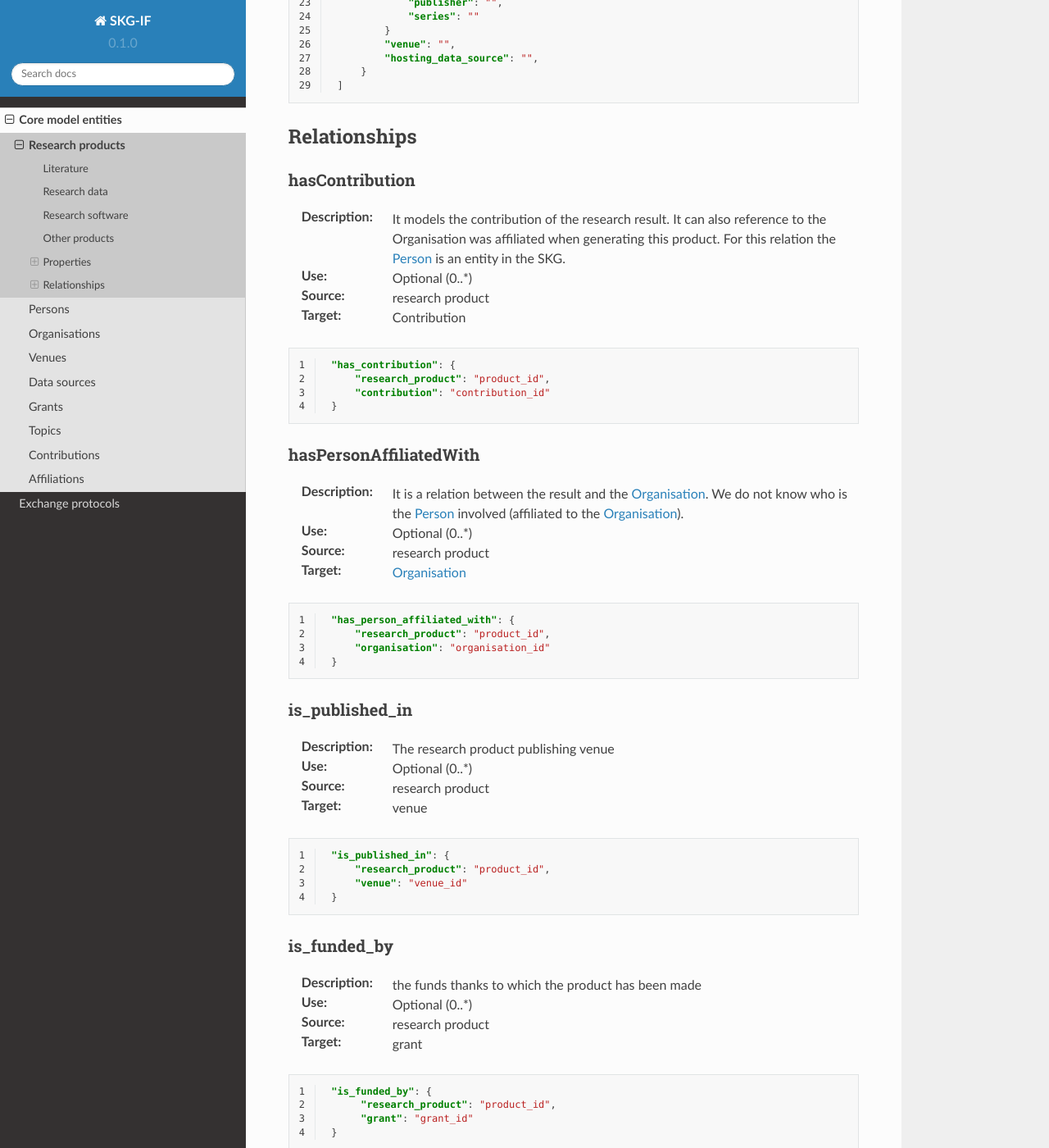
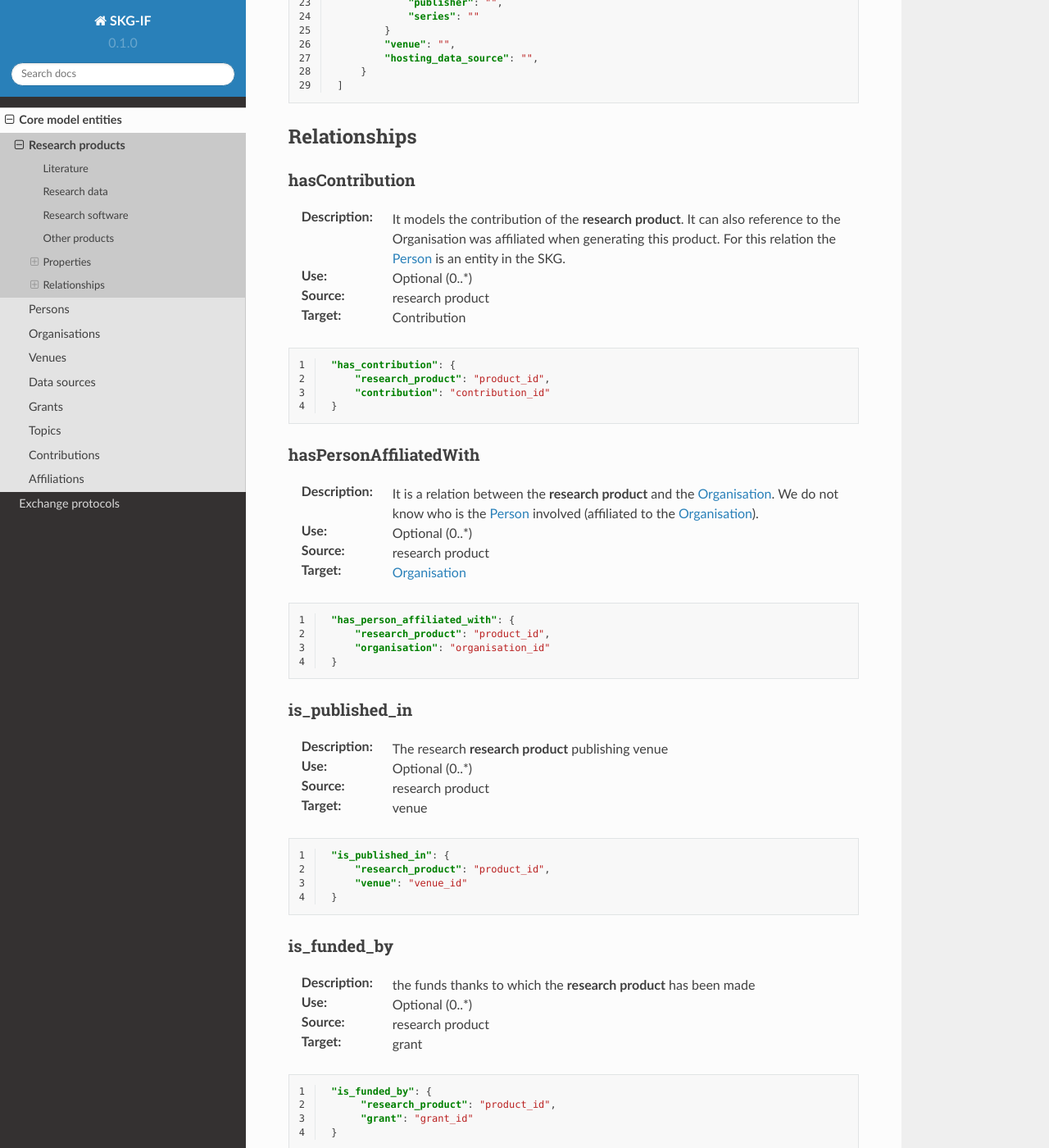
Before and after one commit to andremann/SKG-IF, a Sphinx documentation site: the page built from docs/source/products.rst, in a window 1280 px wide and 1400 px high, scrolled down 6066 px. Shown: the whole window at 82% size. Built offline with Sphinx 7.4.7 and the Read the Docs theme 2.0.0, drawn with Linux system fonts in a browser that asks for light colours; some of the changed text lies outside the part shown.

Commit message:
updating product

```diff
--- a/docs/source/contributions.rst
+++ b/docs/source/contributions.rst
@@ -68,7 +68,7 @@
 
 related_product
 ----------------------
-:Description: It is the product related to this contribution
+:Description: It is the :ref:`Research product <Research product>` related to this contribution
 :Use: Optional (0..1)
 :Source type: Contribution
 :Target type: :ref:`Research product <Research product>`
--- a/docs/source/datasources.rst
+++ b/docs/source/datasources.rst
@@ -9,7 +9,7 @@
 However, HAL is also a publishing venue for researchers that are directly uploading their products; a publishing venue with peer-review and some support for metadata curation. In this case, research products will be linked to HAL as a publishing venue and as a data source.
 
 .. note::
-    Each research product must be associated with its publishing venue and its data source.
+    Each :ref:`Research product <Research product>` must be associated with its publishing venue and its data source.
 
 
 Properties
--- a/docs/source/products.rst
+++ b/docs/source/products.rst
@@ -74,7 +74,7 @@
 
 Titles
 ----
-:Description: The titles of a research product (multiple for multilinguism).
+:Description: The titles of a :ref:`Research product <Research product>` (multiple for multilinguism).
 :Type: List
 :Use: Mandatory (1)
 
@@ -86,7 +86,7 @@
 
 Abstracts
 --------
-:Description: The abstracts of a research product (multiple for multilinguism).
+:Description: The abstracts of a :ref:`Research product <Research product>` (multiple for multilinguism).
 :Type: List
 :Use: Recommended (1)
 
@@ -288,7 +288,7 @@
 
 hasContribution
 ---------------------
-:Description: It models the contribution of the research result. It can also reference to the :ref:`Organisation <Organisation>`(s) to which the :ref:`Person <Person>` was affiliated when generating this product. For this relation the :ref:`Person <Person>` is an entity in the SKG.
+:Description: It models the contribution of the **research product**. It can also reference to the :ref:`Organisation <Organisation>`(s) to which the :ref:`Person <Person>` was affiliated when generating this product. For this relation the :ref:`Person <Person>` is an entity in the SKG.
 :Use: Optional (0..*)
 :Source: research product
 :Target: Contribution
@@ -304,7 +304,7 @@
 
 hasPersonAffiliatedWith
 ---------------------------
-:Description: It is a relation between the result and the :ref:`Organisation <Organisation>`. We do not know who is the :ref:`Person <Person>` involved (affiliated to the :ref:`Organisation <Organisation>`).
+:Description: It is a relation between the **research product** and the :ref:`Organisation <Organisation>`. We do not know who is the :ref:`Person <Person>` involved (affiliated to the :ref:`Organisation <Organisation>`).
 :Use: Optional (0..*)
 :Source: research product
 :Target: :ref:`Organisation <Organisation>`
@@ -320,7 +320,7 @@
 
 is_published_in
 --------------
-:Description: The research product publishing venue
+:Description: The research **research product** publishing venue
 :Use: Optional (0..*)
 :Source: research product
 :Target: venue
@@ -336,7 +336,7 @@
 
 is_funded_by
 -------------
-:Description: the funds thanks to which the product has been made
+:Description: the funds thanks to which the **research product** has been made
 :Use: Optional (0..*)
 :Source: research product
 :Target: grant
@@ -352,7 +352,7 @@
 
 has_subject
 -----------
-:Description: The topic this research product is related to
+:Description: The topic this **research product** is related to
 :Use: Optional (0..*)
 :Source: research product
 :Target: Topic
@@ -368,7 +368,7 @@
 
 is_related_with_product
 -------------------
-:Description: other product the research product is related with
+:Description: other product the **research product** is related with
 :Use: Optional (0..*)
 :Source: research product
 :Target: research product
```
